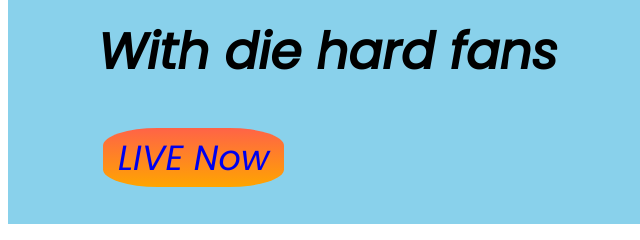
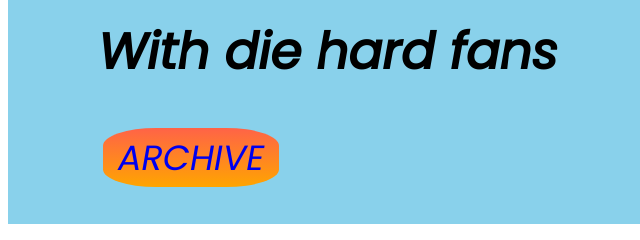
Before and after one commit to babuece97/footballguro, a plain HTML site: page index.html in a window 1280 px wide. Shown: the part 2480-2720 px from the top of the page, 0-640 px from the left. Drawn offline with Linux system fonts and the light colour scheme.

Commit message:
Basicdone2

```diff
--- a/index.html
+++ b/index.html
@@ -84,7 +84,7 @@
                     ON your TV screen <br> With die hard fans
                 </h1>
 
-                <a class="live-button" target="_blank" href="https://www.youtube.com/"> LIVE Now</a>
+                <a class="live-button" target="_blank" href="https://www.youtube.com/"> ARCHIVE</a>
             </div>
             <div class="width-adjust">
                 <img src="images/arch.jpeg" alt="">
```
